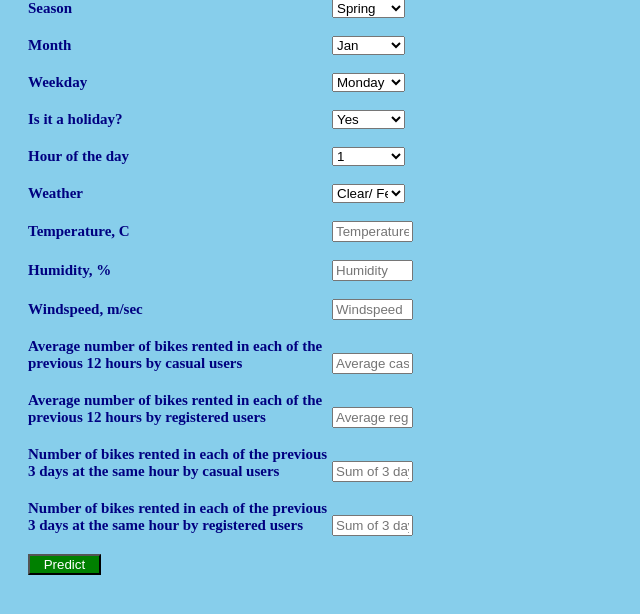
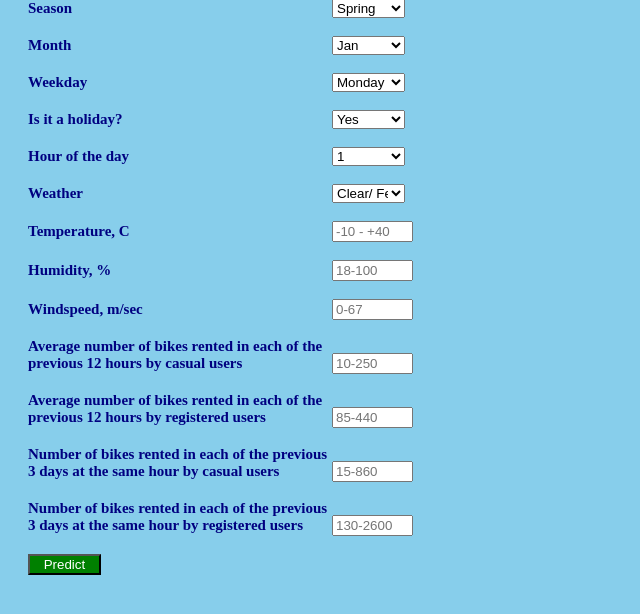
Before and after one commit to valeriich/midterm-project, a Flask app: page / in a window 1280 px wide. Shown: the part 89-703 px from the top of the page, without its empty margins (0-640 px from the left). Run offline with Flask 2, Linux system fonts and the light colour scheme; parts of the project's set-up code (start-up, migrations or seed data) failed here and were passed over.

Commit message:
Midterm project

```diff
--- a/templates/main.html
+++ b/templates/main.html
@@ -138,31 +138,31 @@
         <br></br>
 
         <b><label for="temperature">Temperature, C</label></b>
-        <input type="text" id="temperature" name="temp", required="required", placeholder="Temperature">
+        <input type="text" id="temperature" name="temp", required="required", placeholder="-10 - +40">
         <br></br>
 
         <b><label for="humidity">Humidity, %</label></b>
-        <input type="text" id="humidity" name="hum", required="required", placeholder="Humidity">
+        <input type="text" id="humidity" name="hum", required="required", placeholder="18-100">
         <br></br>
 
         <b><label for="Windspeed">Windspeed, m/sec</label></b>
-        <input type="text" id="Windspeed" name="windspeed", required="required", placeholder="Windspeed">
+        <input type="text" id="Windspeed" name="windspeed", required="required", placeholder="0-67">
         <br></br>
 
         <b><label for="Average_casual">Average number of bikes rented in each of the previous 12 hours by casual users</label></b>
-        <input type="text" id="Average_casual" name="rolling_mean_12_hours_casual", required="required", placeholder="Average casual">
+        <input type="text" id="Average_casual" name="rolling_mean_12_hours_casual", required="required", placeholder="10-250">
         <br></br>
 
         <b><label for="Average_registered">Average number of bikes rented in each of the previous 12 hours by registered users</label></b>
-        <input type="text" id="Average_registered" name="rolling_mean_12_hours_registered", required="required", placeholder="Average registered">
+        <input type="text" id="Average_registered" name="rolling_mean_12_hours_registered", required="required", placeholder="85-440">
         <br></br>
 
         <b><label for="Sum_casual">Number of bikes rented in each of the previous 3 days at the same hour by casual users</label></b>
-        <input type="text" id="Sum_casual" name="3_days_sum_casual", required="required", placeholder="Sum of 3 days casual">
+        <input type="text" id="Sum_casual" name="3_days_sum_casual", required="required", placeholder="15-860">
         <br></br>
 
         <b><label for="Sum_registered">Number of bikes rented in each of the previous 3 days at the same hour by registered users</label></b>
-        <input type="text" id="Sum_registered" name="3_days_sum_registered", required="required", placeholder="Sum of 3 days registered">
+        <input type="text" id="Sum_registered" name="3_days_sum_registered", required="required", placeholder="130-2600">
         <br></br>
 
         <button type="submit" class="btn btn-primary btn-block btn-large">Predict</button>
```
Also changed, not shown: 1 other file.
